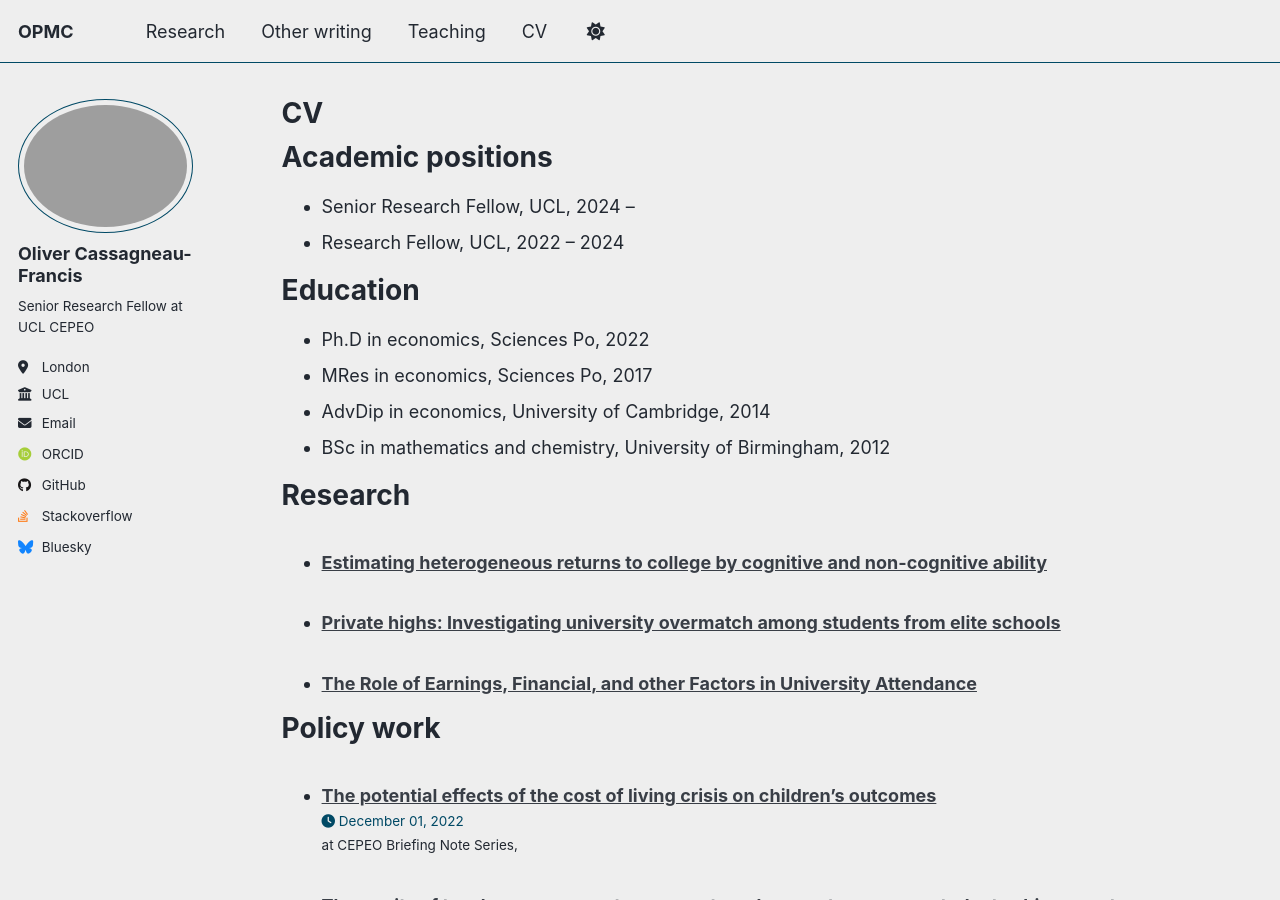
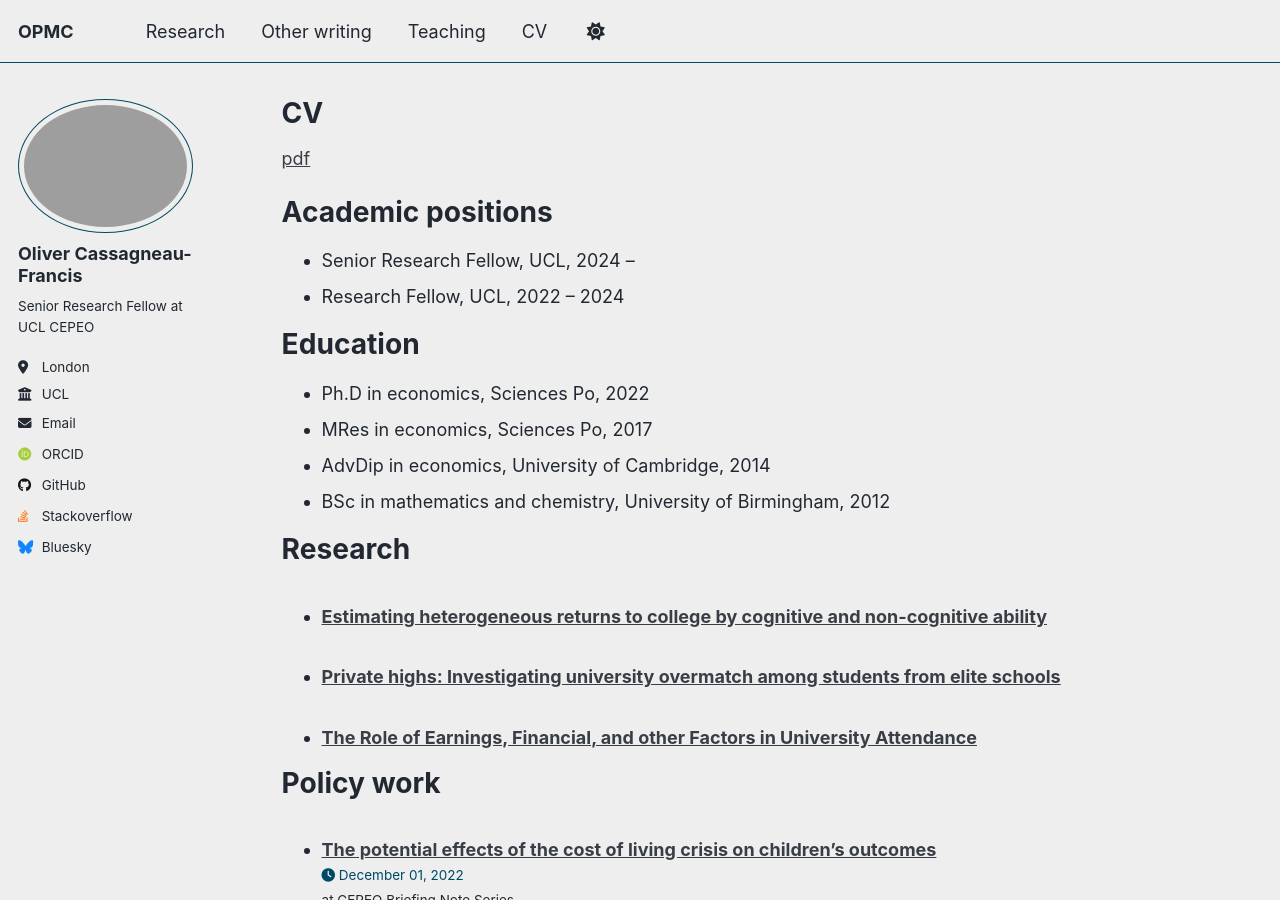
Before and after one commit to opmc2/opmc2.github.io, a Jekyll site: the page built from _pages/cv.md, in a window 1280 px wide and 900 px high. Built offline with Jekyll 4.4.1, drawn with Linux system fonts in a browser that asks for light colours; some web fonts are replaced; a script that is not in the unit is left out.

Commit message:
Add cv_opmc.pdf and link

```diff
--- a/_pages/cv.md
+++ b/_pages/cv.md
@@ -8,6 +8,8 @@ redirect_from:
 ---
 
 {% include base_path %}
+
+[pdf](files/cv_opmc.pdf)
 
 Academic positions
 ======
```
Also changed, not shown: 1 other file.
